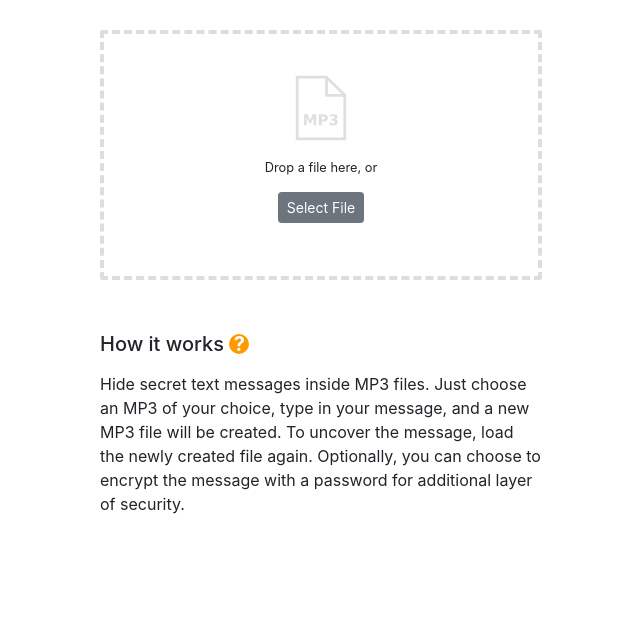
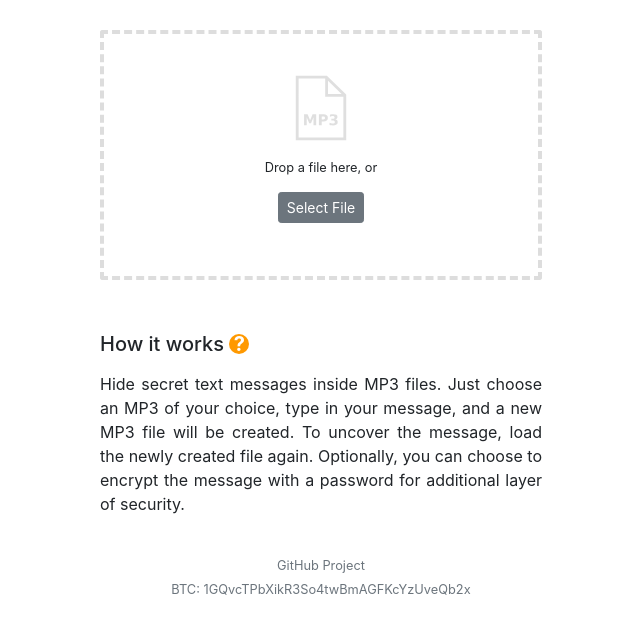
Before and after one commit to knez/stegonaut, a website: page src/static/index.html in a window 1280 px wide. Shown: the part 155-788 px from the top of the page, without its empty margins (319-959 px from the left). Drawn offline with nearby package versions, Linux system fonts and the light colour scheme.

Commit message:
Add footer

```diff
--- a/src/static/assets/css/style.css
+++ b/src/static/assets/css/style.css
@@ -63,6 +63,10 @@ button {
     z-index: 1000;
 }
 
+a {
+    color: #6c757d;
+}
+
 @media (max-width: 768px)
 {
     div[class^="row"] {
--- a/src/static/index.html
+++ b/src/static/index.html
@@ -41,11 +41,22 @@
             <h5>How it works <span class="question-mark">?</span></h5>
           </div>
         </div>
-        <div class="row">
-          <div class="col-12">
+        <div class="row pb-3">
+          <div class="col-12 text-justify">
             <p>
               Hide secret text messages inside MP3 files. Just choose an MP3 of your choice, type in your message, and a new MP3 file will be created. To uncover the message, load the newly created file again. Optionally, you can choose to encrypt the message with a password for additional layer of security.
             </p>
+          </div>
+        </div>
+        <div class="row text-center">
+          <div class="col-12 py-0">
+            <small class="text-muted">
+              <a href="https://github.com/knez/stegonaut">GitHub Project</a></small>
+          </div>
+        </div>
+        <div class="row text-center">
+          <div class="col-12 pt-0 pb-2">
+            <small class="text-muted">BTC: 1GQvcTPbXikR3So4twBmAGFKcYzUveQb2x</small>
           </div>
         </div>
       </div>
```
